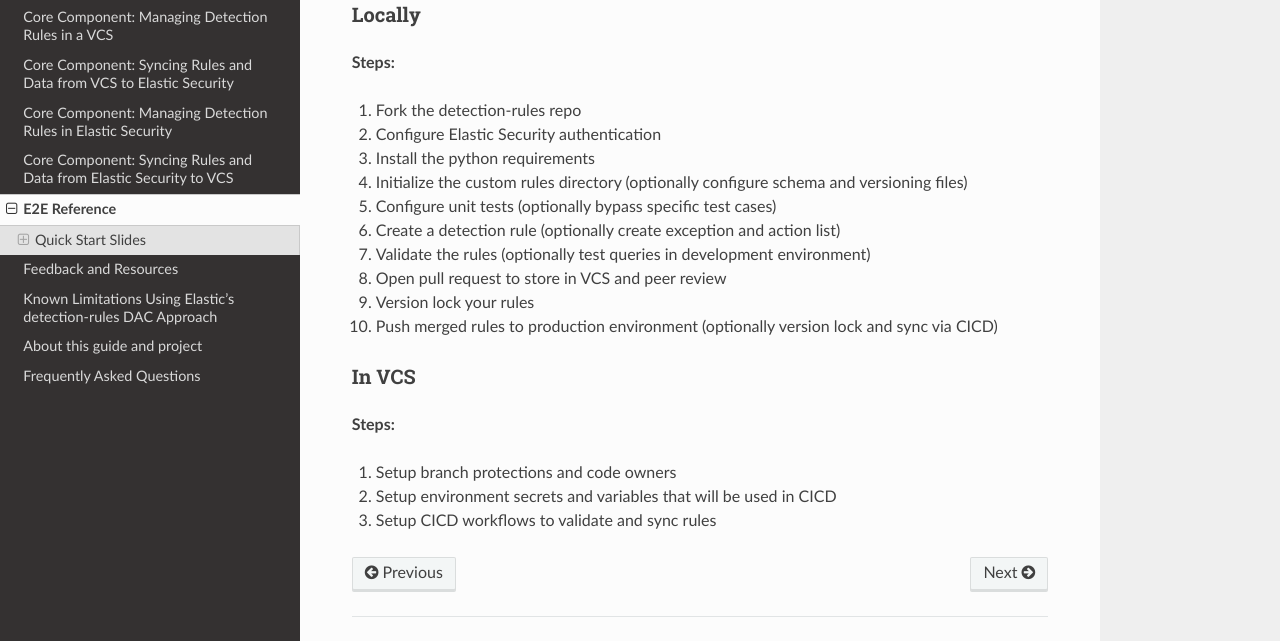
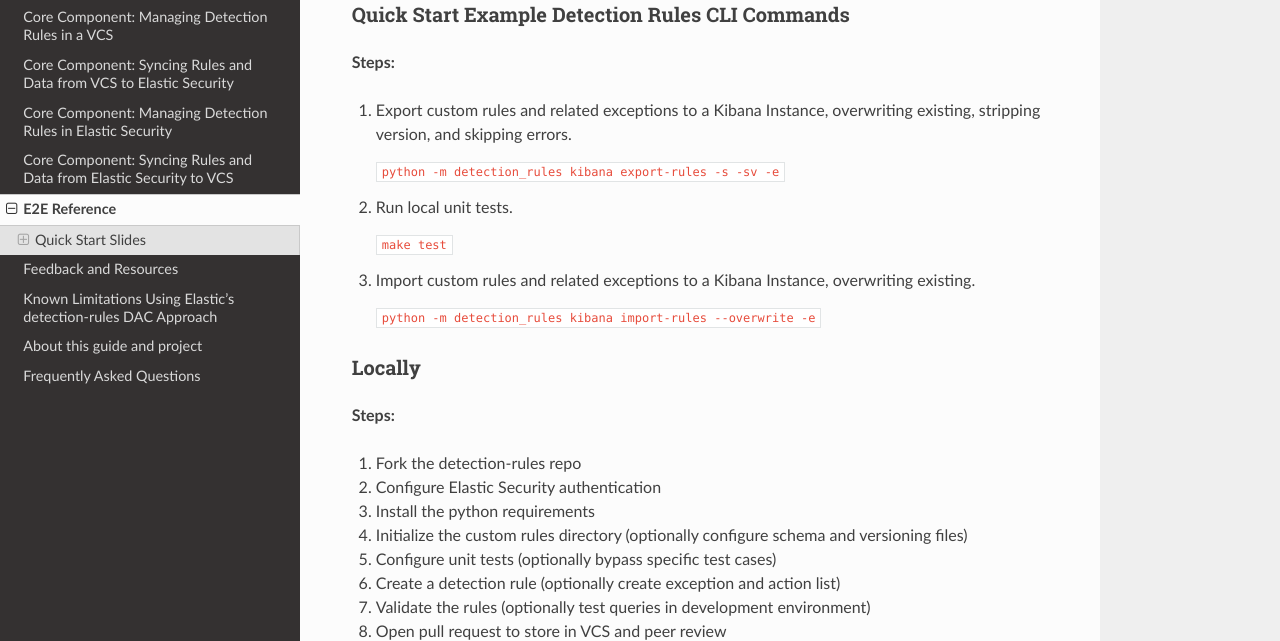
Before and after one commit to elastic/DaC-Reference, a Sphinx documentation site: the page built from docs/etoe_reference_example.md, in a window 1280 px wide and 900 px high, scrolled down 900 px, cut to the strip 259-900 px from the top of the window. Built offline with Sphinx 7.4.7 and the Read the Docs theme 2.0.0, drawn with Linux system fonts in a browser that asks for light colours.

Commit message:
Add quick start examples

```diff
--- a/docs/etoe_reference_example.md
+++ b/docs/etoe_reference_example.md
@@ -17,6 +17,22 @@ Take a look at an example of how you can use some of our DaC features. The repo
 <div style="position: relative; height: 0; overflow: hidden; max-width: 100%; height: auto;">
     <iframe src="https://drive.google.com/file/d/1XMPSdgjZipa94xufv_4byVrMm-0XaKZh/preview" width="640" height="480" allow="autoplay"></iframe>
 </div>
+
+### Quick Start Example Detection Rules CLI Commands
+
+**Steps:**
+
+1. Export custom rules and related exceptions to a Kibana Instance, overwriting existing, stripping version, and skipping errors.
+
+    `python -m detection_rules kibana export-rules -s -sv -e`
+
+1. Run local unit tests.
+
+   `make test`
+
+1. Import custom rules and related exceptions to a Kibana Instance, overwriting existing.
+
+    `python -m detection_rules kibana import-rules --overwrite -e`
 
 ### Locally
 
```
